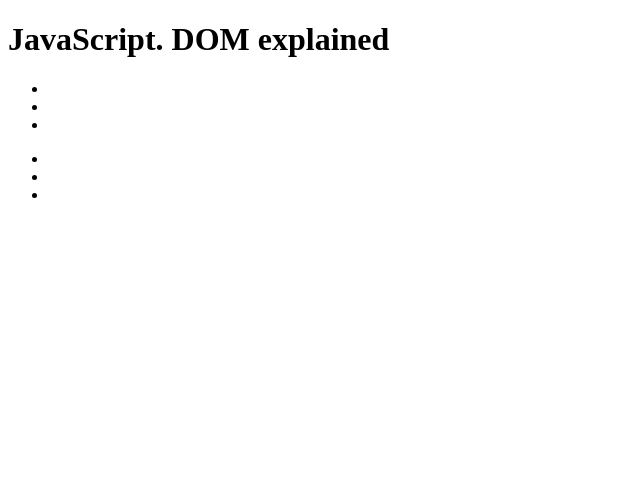
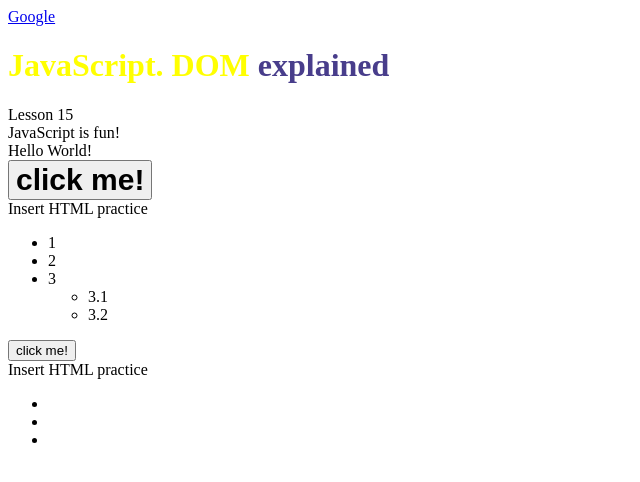
Before and after one commit to StasiyaN/lesson15-JV-DOM, a website: page freelancer-for-life-youtube.html in a window 1280 px wide. Shown: the whole page, without its empty margins (0-640 px from the left). Drawn offline with Linux system fonts and the light colour scheme.

Commit message:
theory stopped at 1:04'

```diff
--- a/freelancer-for-life-youtube.html
+++ b/freelancer-for-life-youtube.html
@@ -6,17 +6,30 @@
           content="width=device-width, user-scalable=no, initial-scale=1.0, maximum-scale=1.0, minimum-scale=1.0">
     <meta http-equiv="X-UA-Compatible" content="ie=edge">
     <title>Document</title>
+    <link rel="stylesheet" href="./style.css">
 </head>
 <body>
+<a href="https://www.google.com/">Google</a>
     <div class="first">
-        <h1>
+        <h1 name="i am header">
             <span class="yellow">JavaScript.</span>
             <span class="yellow">DOM</span> explained
         </h1>
+        <div class="lesson-text">
+            Lesson 15
+        </div>
+        <div class="insertHTML">
+            Insert HTML practice
+        </div>
         <ul class="menu">
-            <li></li>
-            <li></li>
-            <li></li>
+            <li>1</li>
+            <li>2</li>
+            <li class="sublist">3
+                <ul>
+                    <li>3.1</li>
+                    <li>3.2</li>
+                </ul>
+            </li>
         </ul>
     </div>
     <div class="second">
--- /dev/null
+++ b/style.css
@@ -0,0 +1,7 @@
+h1 {
+    color: darkslateblue;
+}
+
+.yellow {
+    color: yellow;
+}
--- a/theory-freelancerForLife.js
+++ b/theory-freelancerForLife.js
@@ -90,3 +90,122 @@ console.log(menu);
 
 const menuInSecondDiv = document.querySelectorAll('.second .menu');
 console.log(menuInSecondDiv); //only ul with menu class stored in div with second class
+
+const elems = document.querySelectorAll('li');
+console.log(elems[2]);
+
+for (const item of elems) {
+    console.log(item);
+}
+
+//to search in collections put in variables
+const sublist = document.querySelectorAll('.sublist');
+const sublistItems = sublist[0].querySelectorAll('li');
+console.log(sublistItems);
+
+//insert elements into DOM
+const textElement = document.querySelector('.lesson-text');//existing element we rely on
+const newElement = document.createElement('div'); // new element we want to place in DOM
+newElement.innerHTML = `JavaScript is fun!`
+
+//before the object
+//textElement.before(newElement);
+
+//after the object
+//textElement.after(newElement);
+
+//...inside and in the begging of the existing object we're working with
+//textElement.prepend(newElement);
+
+//inside and in the end of existing element we're working with
+textElement.append(newElement, 'Hello World!');
+
+//insertAdjacentHTML
+const existingElement = document.querySelector('.insertHTML');
+existingElement.insertAdjacentHTML(
+    'afterbegin',
+    `<button class="btn"> click me!</button> <br>`
+);
+//afterbegin
+//beforebegin
+//beforeend
+//afterend
+
+//перенос узлов
+// i alrteady have variable with div lesson-text = textElement
+const headerText = document.querySelector('h1');
+console.log(headerText);
+textElement.prepend(headerText);
+
+//получаем obj
+//i already have this - existingElement
+//clone without childen elements
+const cloneElementEmpty = existingElement.cloneNode();
+const cloneElementFull = existingElement.cloneNode(true);
+//we need to insert it
+//i choose to insert in inside of second div
+const secondDiv = document.querySelector('.second');
+console.log(secondDiv);
+secondDiv.append(cloneElementEmpty);
+secondDiv.prepend(cloneElementFull);
+
+//adding class
+const btn = document.querySelector('.btn');
+btn.classList.add('active');
+
+for (let className of btn.classList) {
+    console.log(className);
+}
+
+//style
+btn.style.color = 'red';
+//margin-bottom
+btn.style.marginBottom = '30px';
+//z-index
+btn.style.zIndex = '1';
+
+//получаем значение свойства но это возможно только в том случае если оно записано
+//в атрибуте style in html
+
+console.log(btn.style.color);
+
+//сброс стиля
+btn.style.zIndex = '';
+
+//cssText
+btn.style.cssText = `
+    font-weight: bold;
+    font-size: 30px;
+`
+//getComputedStyle
+const h1Style = getComputedStyle(headerText);
+console.log(h1Style.color);
+
+//parseInt
+const paddingTop = parseInt(h1Style.marginTop);
+console.log(paddingTop);
+
+//attributes properties
+console.dir(headerText);
+console.dir(btn);
+const link = document.querySelector('a');
+console.log(link.href);
+
+//custom attributes
+//check if element has specific attribute
+console.log(headerText.hasAttribute('name'));
+//get element's specific attribute
+const headersName = headerText.getAttribute('name');
+console.log(headersName);
+
+//set attribute name
+headerText.setAttribute('title', 'example');
+//remove attribute
+headerText.removeAttribute('name ');
+
+//custom attributes
+headerText.setAttribute('my-attribute', 'ok');
+
+if (headerText.hasAttribute('my-attribute')) {
+    console.log(`my attribute is here`)
+}
```
